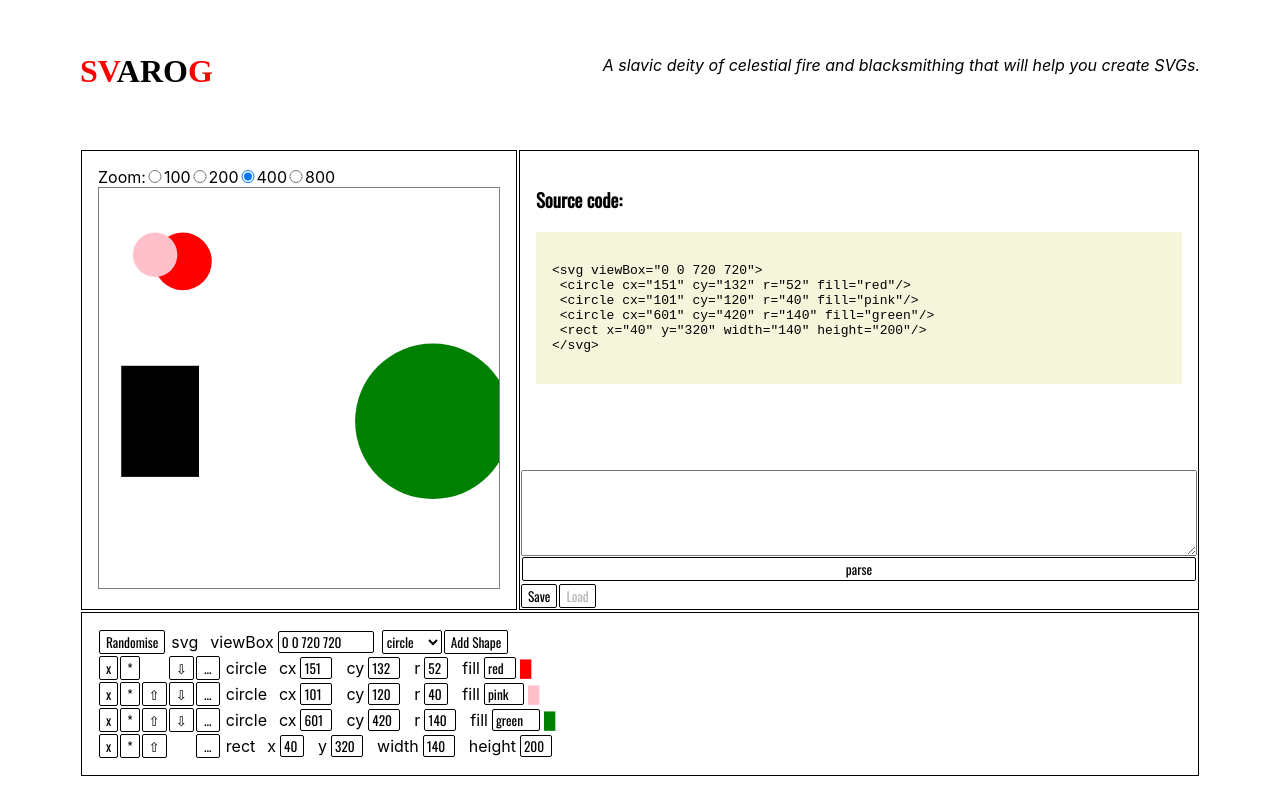
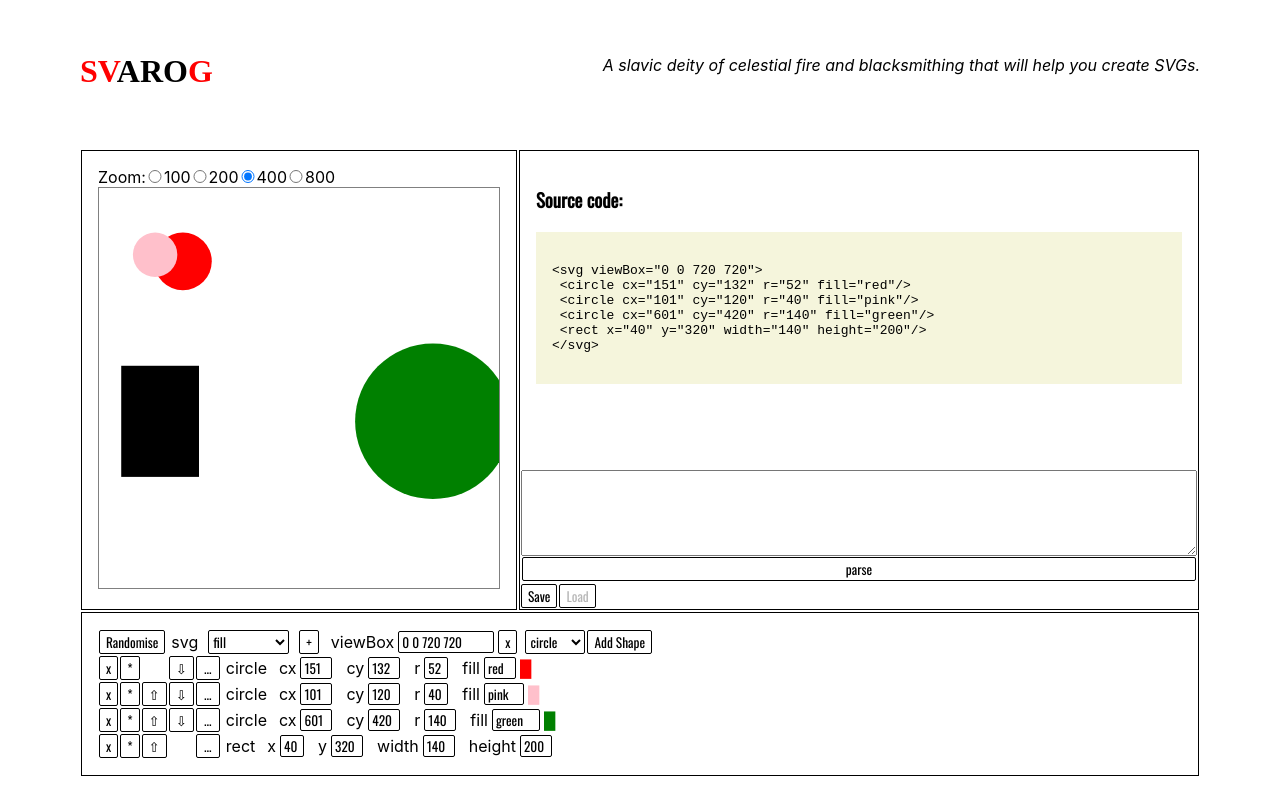
Before and after one commit to crianonim/svarog, a React (Create React App) app: page / in a window 1280 px wide. Built offline with nearby package versions, Linux system fonts and the light colour scheme; a web font is replaced by a local one.

Commit message:
Fix not showing svg properties add

```diff
--- a/src/App.js
+++ b/src/App.js
@@ -78,6 +78,7 @@ const App = () => {
 
       <BasicAttrEditor
         element="svg"
+        edited="true"
         attrs={svgAttrs}
         changed={attr => {
           setSvgAttrs(attr);
```
